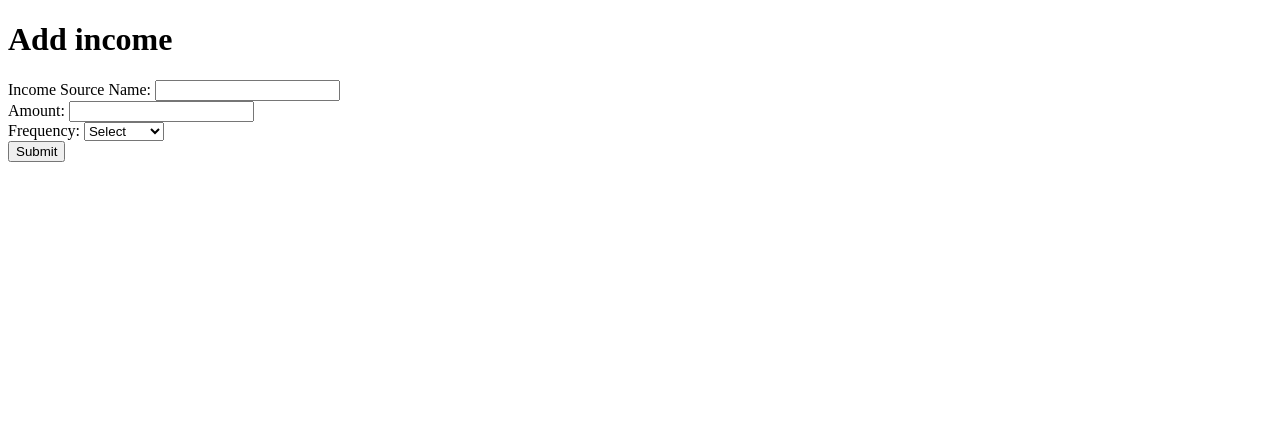
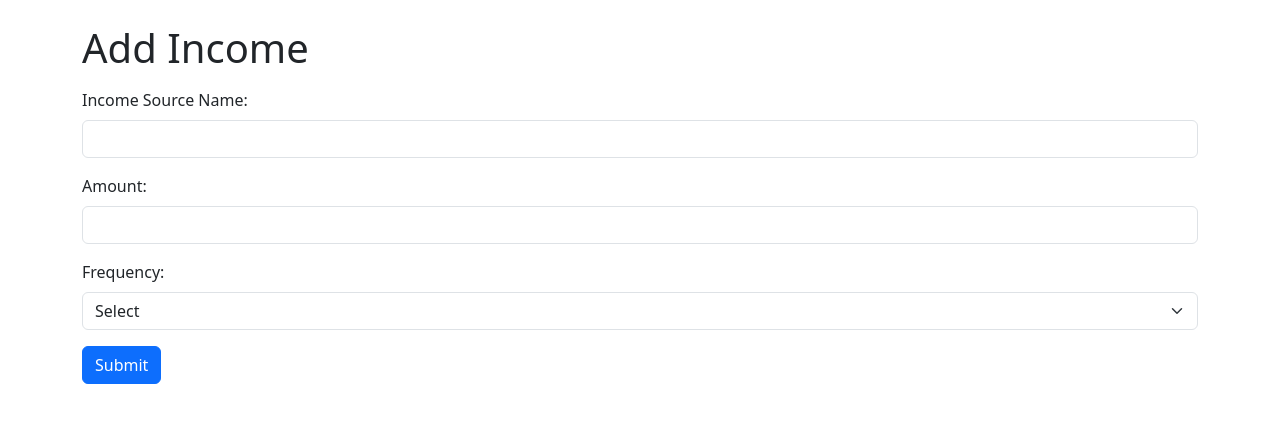
Before and after one commit to Trenton-Mychack27/Lab-7-WAD-Finance, a plain HTML site: page index.html in a window 1280 px wide. Drawn offline with nearby package versions, Linux system fonts and the light colour scheme.

Commit message:
Added boot strap

```diff
--- a/index.html
+++ b/index.html
@@ -1,30 +1,39 @@
 <!DOCTYPE html>
 <html lang="en">
 <head>
-    <meta charset="UTF-8">
-    <meta name="viewport" content="width=device-width, initial-scale=1.0">
+  <meta charset="UTF-8" />
+  <meta name="viewport" content="width=device-width, initial-scale=1.0" />
   <title>Personal Finance Dashboard</title>
+  <link href="https://cdn.jsdelivr.net/npm/bootstrap@5.3.3/dist/css/bootstrap.min.css" rel="stylesheet" />
 </head>
 <body>
-    <h1>Add income</h1>
+  <main class="container mt-4">
+    <h1 class="mb-3">Add Income</h1>
     <form id="incomeForm">
-        <label for="ISN">Income Source Name: </label>
-        <input type="text" id="ISN" name="ISN" required><br>
+      <div class="mb-3">
+        <label for="ISN" class="form-label">Income Source Name:</label>
+        <input type="text" class="form-control" id="ISN" name="ISN" required>
+      </div>
 
-        <label for="Amount">Amount: </label>
-        <input type="text" id="Amount" name="Amount" required><br>
+      <div class="mb-3">
+        <label for="Amount" class="form-label">Amount:</label>
+        <input type="text" class="form-control" id="Amount" name="Amount" required>
+      </div>
 
-        <label for="Frequency">Frequency: </label>
-        <select id="Frequency" name="Frequency" required>
+      <div class="mb-3">
+        <label for="Frequency" class="form-label">Frequency:</label>
+        <select class="form-select" id="Frequency" name="Frequency" required>
           <option value="">Select</option>
           <option value="one-time">One-time</option>
           <option value="monthly">Monthly</option>
           <option value="bi-weekly">Bi-weekly</option>
           <option value="yearly">Yearly</option>
-        </select><br>
+        </select>
+      </div>
 
-        <button type="submit">Submit</button>
+      <button type="submit" class="btn btn-primary">Submit</button>
     </form>
+  </main>
 
   <script src="script.js"></script>
 </body>
```
Lines whose indentation alone changed are shown as unchanged.
